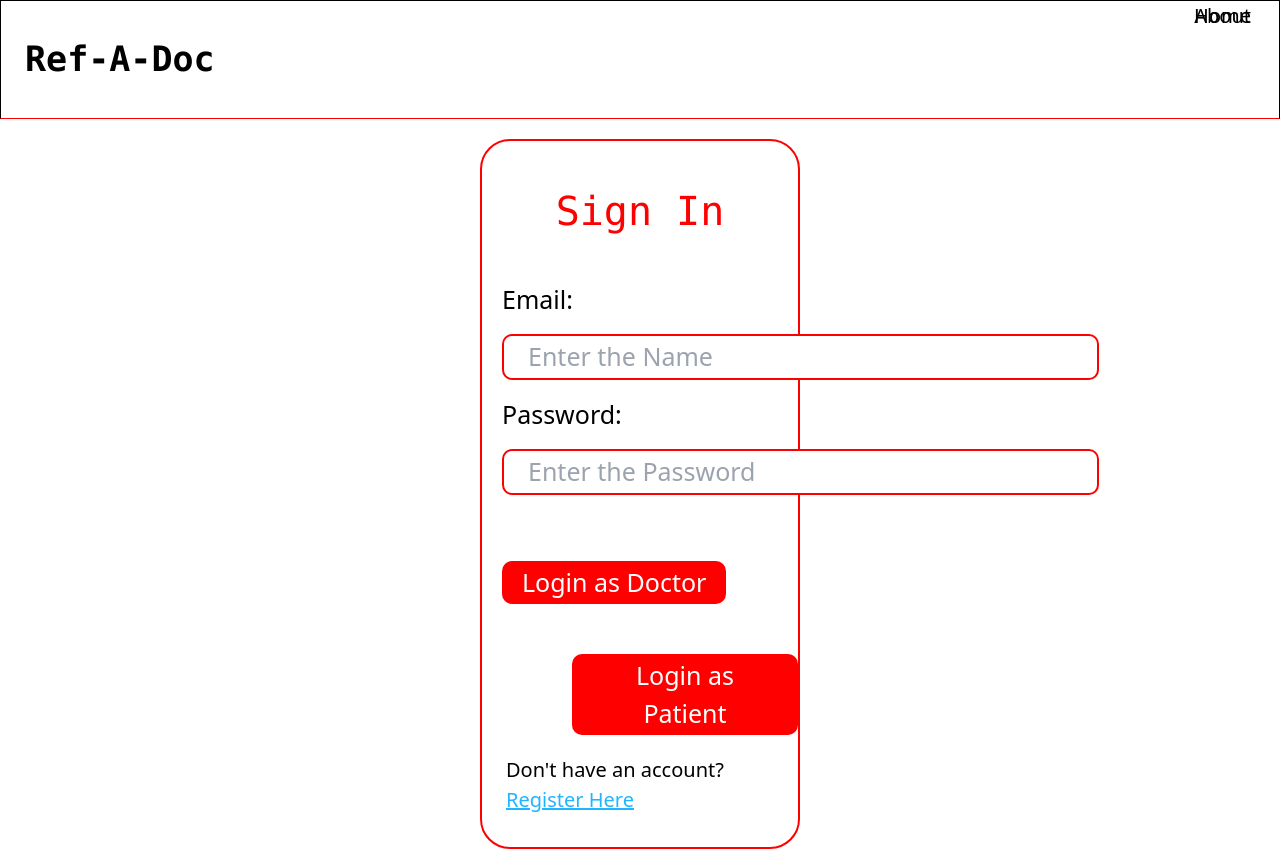
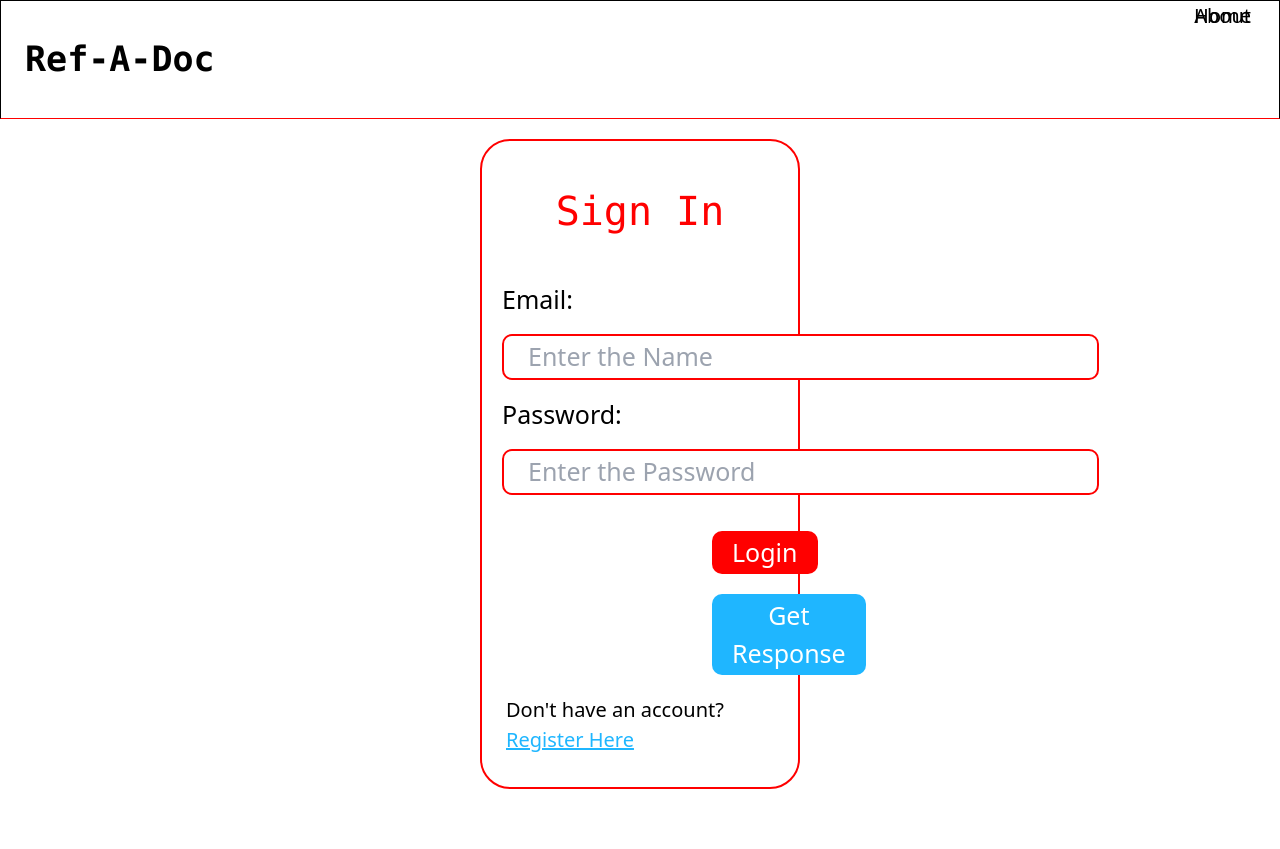
Before and after one commit to Blackeye6941/Ref-a-Doc, a React (Vite) app: page /login in a window 1280 px wide. After the commit the page ends 800 px from the top, so only its background shows below. Built offline with nearby package versions, Linux system fonts and the light colour scheme.

Commit message:
login side api fetch

```diff
--- a/src/config.js
+++ b/src/config.js
@@ -1 +1 @@
-export const BASE_URL = "panav072.pythonanywhere.com";
+export const BASE_URL = "pranav072.pythonanywhere.com";
--- a/src/pages/Login.jsx
+++ b/src/pages/Login.jsx
@@ -1,27 +1,64 @@
-import React from 'react'
-import { Link } from 'react-router-dom'
-import { useState } from 'react';
+import React, { useState } from 'react';
+import { Link } from 'react-router-dom';
+import { toast } from 'react-toastify';
+import { BASE_URL } from '../config';
 
 const Login = () => {
+  const [loading, setLoading] = useState(false);
   const [formData, setFormData] = useState({
-    email:'',
-    password:'',
+    email: '',
+    password: '',
   });
+
   const handleInputChange = (e) => {
     const { name, value } = e.target;
     setFormData({ ...formData, [name]: value });
   };
 
-  const handleSubmit = (e) => {
+  const handleSubmit = async (e) => {
     e.preventDefault();
+    setLoading(true);
+    try {
+      const res = await fetch(`${BASE_URL}/users/login/`, {
+        method: 'POST',
+        headers: {
+          'Content-Type': 'application/json',
+        },
+        body: JSON.stringify(formData)
+      });
+      console.log('Response:', res); // Log the raw response
+      if (!res.ok) {
+        throw new Error('Failed to fetch');
+      }
+      const data = await res.json();
+      console.log('Data:', data); // Log the parsed JSON data
+      // Rest of your code...
+    } catch (err) {
+      console.error('Error:', err);
+      setLoading(false);
+    }
   };
 
-  const handleDoctorLogin = () => {
-    // Implement doctor login logic here
-  };
 
-  const handlePatientLogin = () => {
-    // Implement patient login logic here
+
+  const handleGetResponse = async () => {
+    setLoading(true);
+    try {
+      const res = await fetch(`${BASE_URL}users/login/`, {
+        method: 'POST',
+        headers: {
+          'Content-Type': 'application/json',
+        },
+        body: JSON.stringify(formData)
+        // Add any necessary query parameters or headers
+      });
+      const data = await res.json();
+      console.log('GET response:', data); // Log the response data to the console
+    } catch (error) {
+      console.error('Error fetching data:', error);
+    } finally {
+      setLoading(false);
+    }
   };
 
   return (
@@ -31,18 +68,18 @@ const Login = () => {
           <h1 className='text-[40px] py-10 font-mono text-center text-red'>Sign In</h1>
           <form onSubmit={handleSubmit}>
             <label htmlFor="email" className='text-[25px] pt-[30px] pl-5'>Email: </label>
-                <input type="Email" placeholder='Enter the Name' id="email" className='block mx-5 py-[2px] my-4 text-[25px] rounded-[10px] border-2 border-red pl-6 pr-[13rem]' name='email' onChange={handleInputChange}/>
+            <input onChange={handleInputChange} name='email' type="Email" placeholder='Enter the Name' id="email" className='block mx-5 py-[2px] my-4 text-[25px] rounded-[10px] border-2 border-red pl-6 pr-[13rem]' />
             <label htmlFor="pass" className='text-[25px] pt-[30px] pl-5 mb-[20px]'>Password: </label>
-                <input type="password" placeholder='Enter the Password' id="pass" className='block mx-5 my-4 py-[2px] text-[25px] rounded-[10px] border-2 border-red pl-6 pr-[13rem] ' name='password' onChange={handleInputChange}/>
+            <input onChange={handleInputChange} name='password' type="password" placeholder='Enter the Password' id="pass" className='block mx-5 my-4 py-[2px] text-[25px] rounded-[10px] border-2 border-red pl-6 pr-[13rem] ' />
 
-                 <Link><button className='bg-red text-white text-[25px] px-5  py-[3px] ml-[20px] mt-[50px] rounded-[10px] hover:bg-lightred' onClick={handleDoctorLogin}>Login as Doctor</button></Link>
-                 <Link><button className='bg-red text-white text-[25px] px-5  py-[3px] ml-[90px] mt-[50px] rounded-[10px] hover:bg-lightred' onClick={handlePatientLogin}>Login as Patient</button></Link>
+            <button type="submit" className='bg-red text-white text-[25px] px-5  py-[3px] ml-[230px] mt-[20px] rounded-[10px] hover:bg-lightred'>Login</button>
+            <button className='bg-blue text-white text-[25px] px-5  py-[3px] ml-[230px] mt-[20px] rounded-[10px] hover:bg-lightblue' onClick={handleGetResponse}>Get Response</button>
             <h1 className='text-[20px] pt-[20px] pl-6'>Don't have an account? <Link to='/register' className='text-blue underline'>Register Here</Link></h1>
           </form>
         </div>
       </div>
     </>
-  )
-}
+  );
+};
 
-export default Login
+export default Login;
```
Lines whose indentation alone changed are shown as unchanged.
